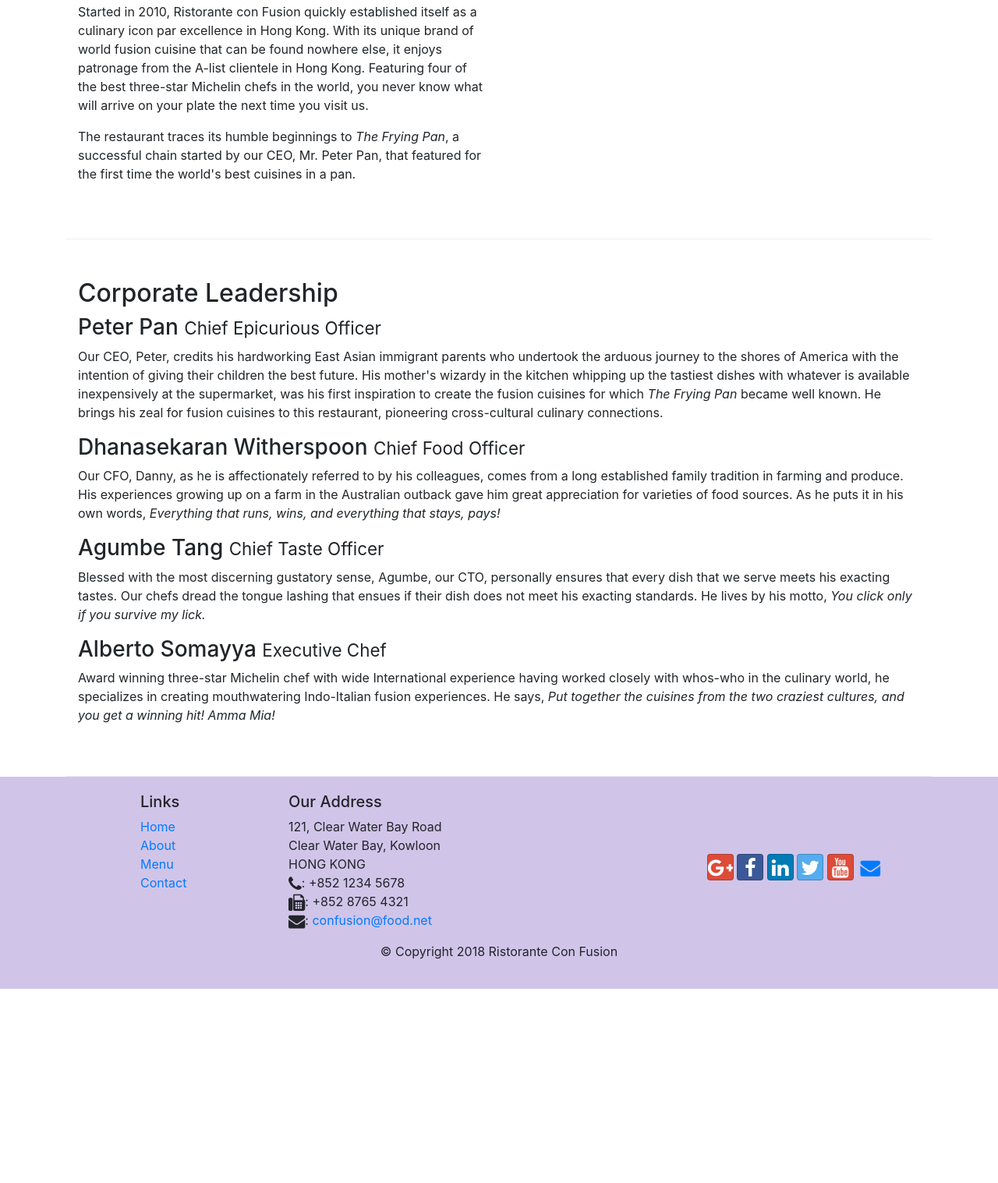
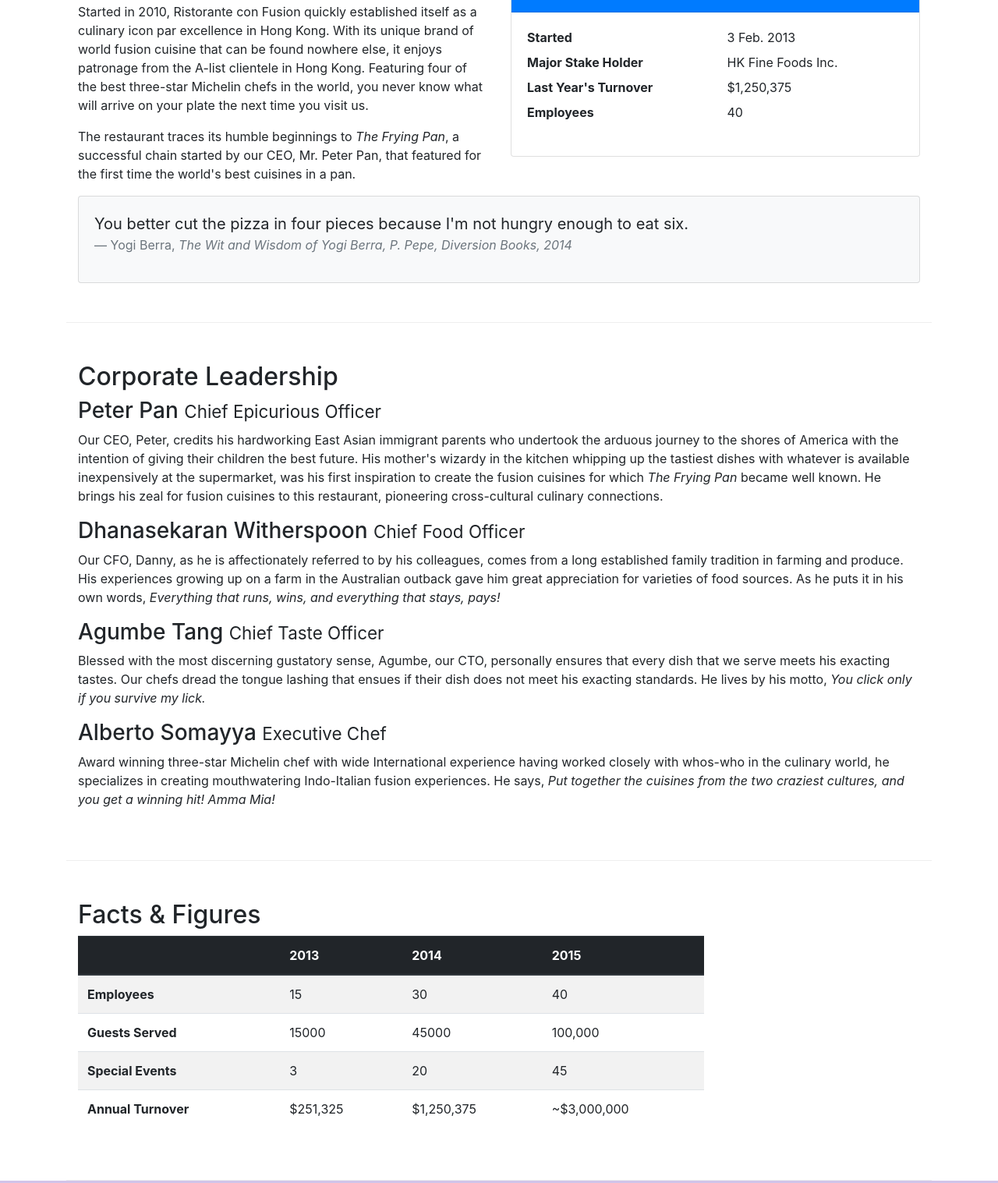
Before and after one commit to DereviankoYaroslav/conFusion, a website: page aboutus.html in a window 1280 px wide. Shown: the part 558-2075 px from the top of the page at 78% size. Before the commit the page ends 1826 px from the top, so only its background shows below. Drawn offline with nearby package versions, Linux system fonts and the light colour scheme.

Commit message:
Images and Media

```diff
--- a/aboutus.html
+++ b/aboutus.html
@@ -65,7 +65,34 @@
                 <p>Started in 2010, Ristorante con Fusion quickly established itself as a culinary icon par excellence in Hong Kong. With its unique brand of world fusion cuisine that can be found nowhere else, it enjoys patronage from the A-list clientele in Hong Kong.  Featuring four of the best three-star Michelin chefs in the world, you never know what will arrive on your plate the next time you visit us.</p>
                 <p>The restaurant traces its humble beginnings to <em>The Frying Pan</em>, a successful chain started by our CEO, Mr. Peter Pan, that featured for the first time the world's best cuisines in a pan.</p>
             </div>
-            <div>
+            <div class="col-sm">
+                <div class="card">
+                    <h3 class="card-header bg-primary text-white">Facts At a Glance</h3>
+                    <div class="card-body">
+                        <dl class="row">
+                            <dt class="col-6">Started</dt>
+                            <dd class="col-6">3 Feb. 2013</dd>
+                            <dt class="col-6">Major Stake Holder</dt>
+                            <dd class="col-6">HK Fine Foods Inc.</dd>
+                            <dt class="col-6">Last Year's Turnover</dt>
+                            <dd class="col-6">$1,250,375</dd>
+                            <dt class="col-6">Employees</dt>
+                            <dd class="col-6">40</dd>
+                        </dl>
+                    </div>
+                </div>
+            </div>
+            <div class="col-12">
+                <div class="card card-body bg-light">
+                    <blockquote class="blockquote">
+                        <p class="mb-0">You better cut the pizza in four pieces because
+                            I'm not hungry enough to eat six.</p>
+                        <footer class="blockquote-footer">Yogi Berra,
+                            <cite title="Source Title">The Wit and Wisdom of Yogi Berra,
+                            P. Pepe, Diversion Books, 2014</cite>
+                        </footer>
+                    </blockquote>
+                </div>
             </div>
         </div>
 
@@ -81,6 +108,53 @@
                 <p class="d-none d-sm-block">Blessed with the most discerning gustatory sense, Agumbe, our CTO, personally ensures that every dish that we serve meets his exacting tastes. Our chefs dread the tongue lashing that ensues if their dish does not meet his exacting standards. He lives by his motto, <em>You click only if you survive my lick.</em></p>
                 <h3>Alberto Somayya <small>Executive Chef</small></h3>
                 <p class="d-none d-sm-block">Award winning three-star Michelin chef with wide International experience having worked closely with whos-who in the culinary world, he specializes in creating mouthwatering Indo-Italian fusion experiences. He says, <em>Put together the cuisines from the two craziest cultures, and you get a winning hit! Amma Mia!</em></p>
+            </div>
+       </div>
+
+       <div class="row row-content">
+            <div class="col-12 col-sm-9">
+                <h2>Facts &amp; Figures</h2>
+                <div class="table-responsive">
+                    <table class="table table-striped">
+                        <thead class="thead-dark">
+                            <tr>
+                                <th>&nbsp;</th>
+                                <th>2013</th>
+                                <th>2014</th>
+                                <th>2015</th>
+                            </tr>
+                        </thead>
+                        <tbody>
+                            <tr>
+                                <th>Employees</th>
+                                <td>15</td>
+                                <td>30</td>
+                                <td>40</td>
+                            </tr>
+                            <tr>
+                                <th>Guests Served</th>
+                                <td>15000</td>
+                                <td>45000</td>
+                                <td>100,000</td>
+                            </tr>
+                            <tr>
+                                <th>Special Events</th>
+                                <td>3</td>
+                                <td>20</td>
+                                <td>45</td>
+                            </tr>
+                            <tr>
+                                <th>Annual Turnover</th>
+                                <td>$251,325</td>
+                                <td>$1,250,375</td>
+                                <td>~$3,000,000</td>
+                            </tr>
+                        </tbody>
+                    </table>
+                </div>
+            </div>
+            <div class="col-12 col-sm-9">
+
             </div>
        </div>
 
```
Also changed, not shown: index.html (+19 -8 lines), img/alberto.png (added), img/buffet.png (added), img/logo.png (added), img/uthappizza.png (added).
